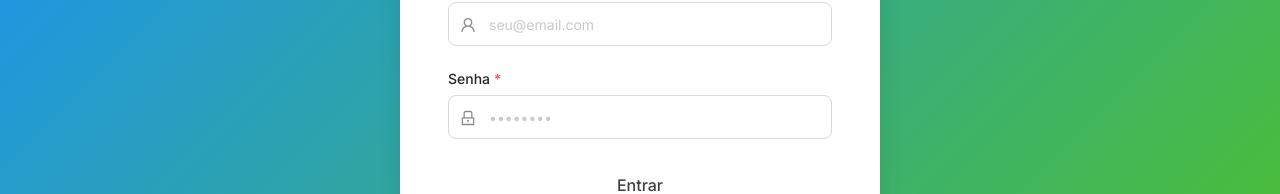
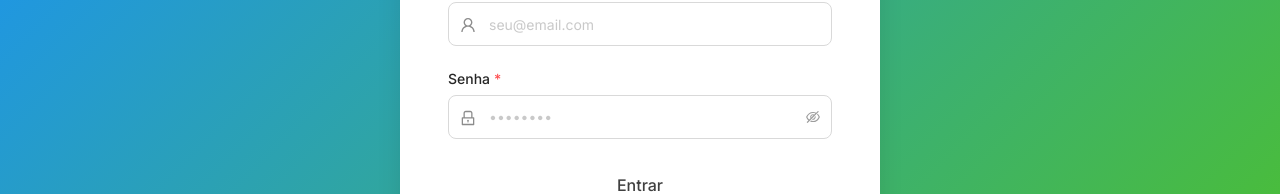
Before and after one commit to jgtsuchiya/audocao, a Next.js app: page /login in a window 1280 px wide. Shown: the part 286-480 px from the top of the page. Built offline with nearby package versions, Linux system fonts and the light colour scheme.

Commit message:
Adiciona componente InputPassword e melhorar a validação para telefone e CEP

```diff
--- a/src/presentation/components/atoms/Input/Input.tsx
+++ b/src/presentation/components/atoms/Input/Input.tsx
@@ -61,6 +61,35 @@ export const Input: React.FC<InputProps> = ({
   );
 };
 
-export const InputPassword: React.FC<Omit<InputProps, 'type'>> = (props) => {
-  return <Input {...props} type="password" />;
+export const InputPassword: React.FC<Omit<InputProps, 'type'>> = ({
+  label,
+  error,
+  required,
+  onChange,
+  className,
+  ...props
+}) => {
+  const handleChange = (e: React.ChangeEvent<HTMLInputElement>) => {
+    if (onChange) {
+      onChange(e.target.value);
+    }
+  };
+
+  return (
+    <div className={styles.inputWrapper}>
+      {label && (
+        <label className={styles.label}>
+          {label}
+          {required && <span className={styles.required}>*</span>}
+        </label>
+      )}
+      <AntInput.Password
+        {...props}
+        onChange={handleChange}
+        status={error ? 'error' : undefined}
+        className={`${styles.input} ${className || ''}`}
+      />
+      {error && <span className={styles.error}>{error}</span>}
+    </div>
+  );
 };
--- a/src/shared/utils/constants.ts
+++ b/src/shared/utils/constants.ts
@@ -54,7 +54,7 @@ export const OWNERSHIP_TYPES = [
   { value: 'rented', label: 'Alugada' },
 ];
 
-export const PASSWORD_REGEX = /^(?=.*[a-z])(?=.*[A-Z])(?=.*\d)(?=.*[@$!%*?&#])[A-Za-z\d@$!%*?&#]{8,}$/;
+export const PASSWORD_REGEX = /^(?=.*[a-z])(?=.*[A-Z])(?=.*\d)(?=.*[@$!%*?&#.])[A-Za-z\d@$!%*?&#.]{8,}$/;
 export const EMAIL_REGEX = /^[^\s@]+@[^\s@]+\.[^\s@]+$/;
 export const PHONE_REGEX = /^\(\d{2}\) \d{4,5}-\d{4}$/;
 export const CPF_REGEX = /^\d{3}\.\d{3}\.\d{3}-\d{2}$/;
--- a/src/shared/utils/validators.ts
+++ b/src/shared/utils/validators.ts
@@ -117,13 +117,29 @@ export const validateCNPJ = (cnpj: string): string | null => {
 
 export const validatePhone = (phone: string): string | null => {
   if (!phone) return ERROR_MESSAGES.required;
-  if (!PHONE_REGEX.test(phone)) return ERROR_MESSAGES['phone.invalid'];
+
+  // Remove caracteres de formatação para validar apenas os dígitos
+  const cleanPhone = phone.replace(/\D/g, '');
+
+  // Valida se tem 10 (telefone fixo) ou 11 (celular) dígitos
+  if (cleanPhone.length < 10 || cleanPhone.length > 11) {
+    return ERROR_MESSAGES['phone.invalid'];
+  }
+
   return null;
 };
 
 export const validateCEP = (cep: string): string | null => {
   if (!cep) return ERROR_MESSAGES.required;
-  if (!CEP_REGEX.test(cep)) return ERROR_MESSAGES['cep.invalid'];
+
+  // Remove caracteres de formatação para validar apenas os dígitos
+  const cleanCep = cep.replace(/\D/g, '');
+
+  // Valida se tem exatamente 8 dígitos
+  if (cleanCep.length !== 8) {
+    return ERROR_MESSAGES['cep.invalid'];
+  }
+
   return null;
 };
 
```
Also changed, not shown: src/app/register/adopter/page.tsx (+3 -5 lines).
